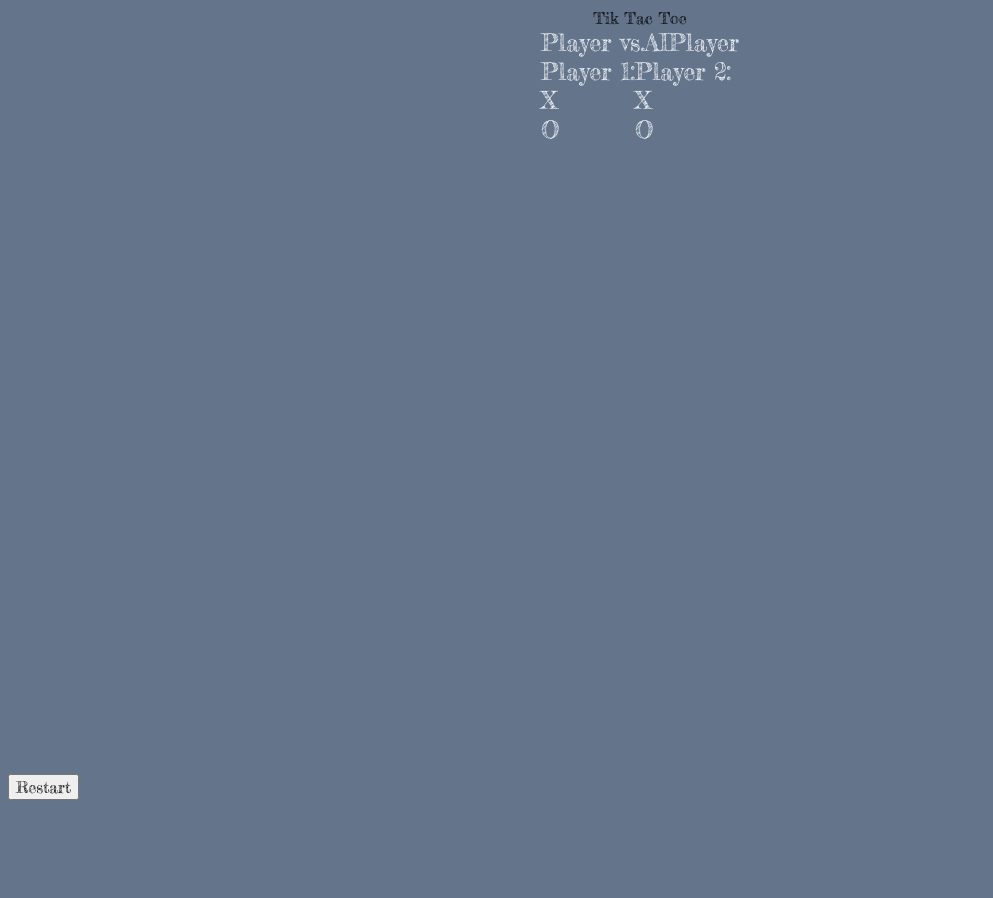
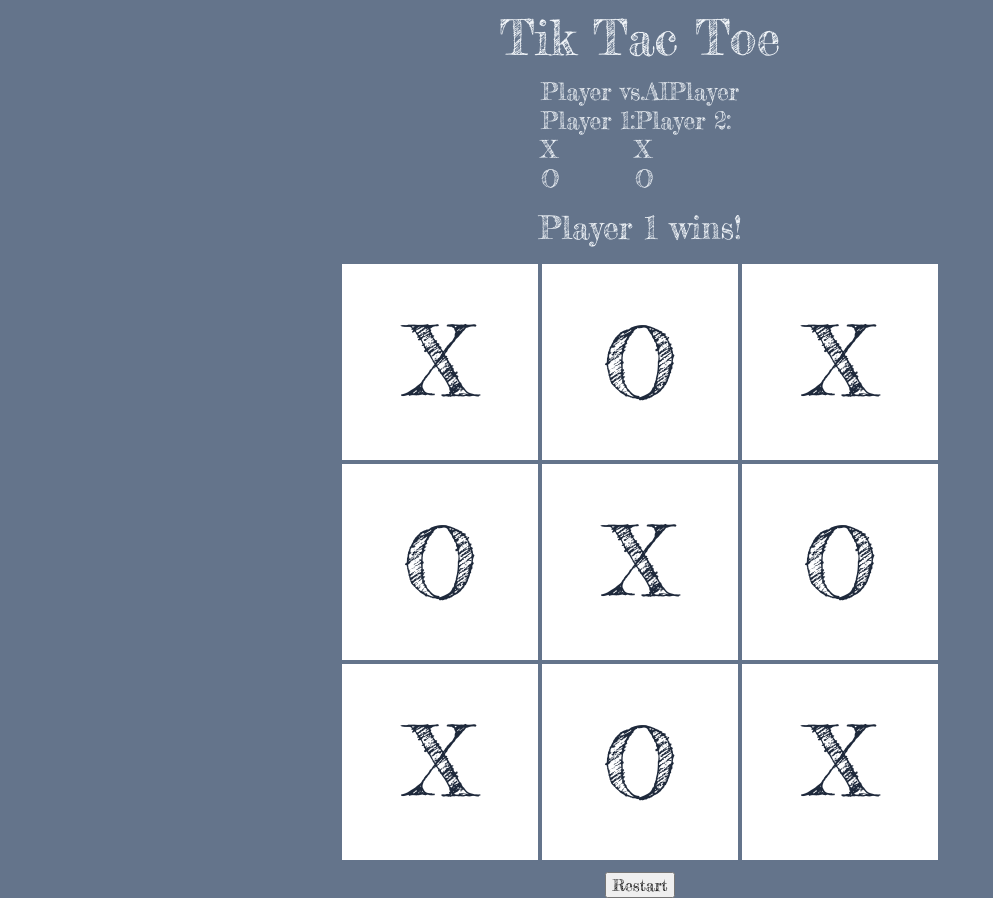
Before and after one commit to Selenityy/Tic-Tac-Toe, a website: page index.html in a window 1280 px wide. Shown: the whole page, without its empty margins (0-993 px from the left). Before the commit the page ends 800 px from the top, so only its background shows below. Drawn offline with Linux system fonts and the light colour scheme.

Commit message:
Created grid children and button parent

```diff
--- a/index.html
+++ b/index.html
@@ -6,7 +6,7 @@
         <link rel="stylesheet" href="styles.css" />
     </head>
     <header>
-        <div>Tik Tac Toe</div>
+        <div id="title">Tik Tac Toe</div>
         <div id="mode_box">
             <div id="player_selection">
                 <div class="player_select">Player vs. </div>
@@ -26,9 +26,21 @@
         </div>
     </header>
     <body>
-        <div class="text_display"></div>
-        <div id="grid_board"></div>
-        <button>Restart</button>
+        <div class="text_display">Player 1 wins!</div>
+        <div id="grid_board">
+            <div class="grid_child" id="grid_1">X</div>
+            <div class="grid_child" id="grid_2">O</div>
+            <div class="grid_child" id="grid_3">X</div>
+            <div class="grid_child" id="grid_4">O</div>
+            <div class="grid_child" id="grid_5">X</div>
+            <div class="grid_child" id="grid_6">O</div>
+            <div class="grid_child" id="grid_7">X</div>
+            <div class="grid_child" id="grid_8">O</div>
+            <div class="grid_child" id="grid_9">X</div>
+        </div>
+        <div id="restart">
+            <button>Restart</button>
+        </div>
         <script src="script.js"></script>
     </body>
 </html>
```
